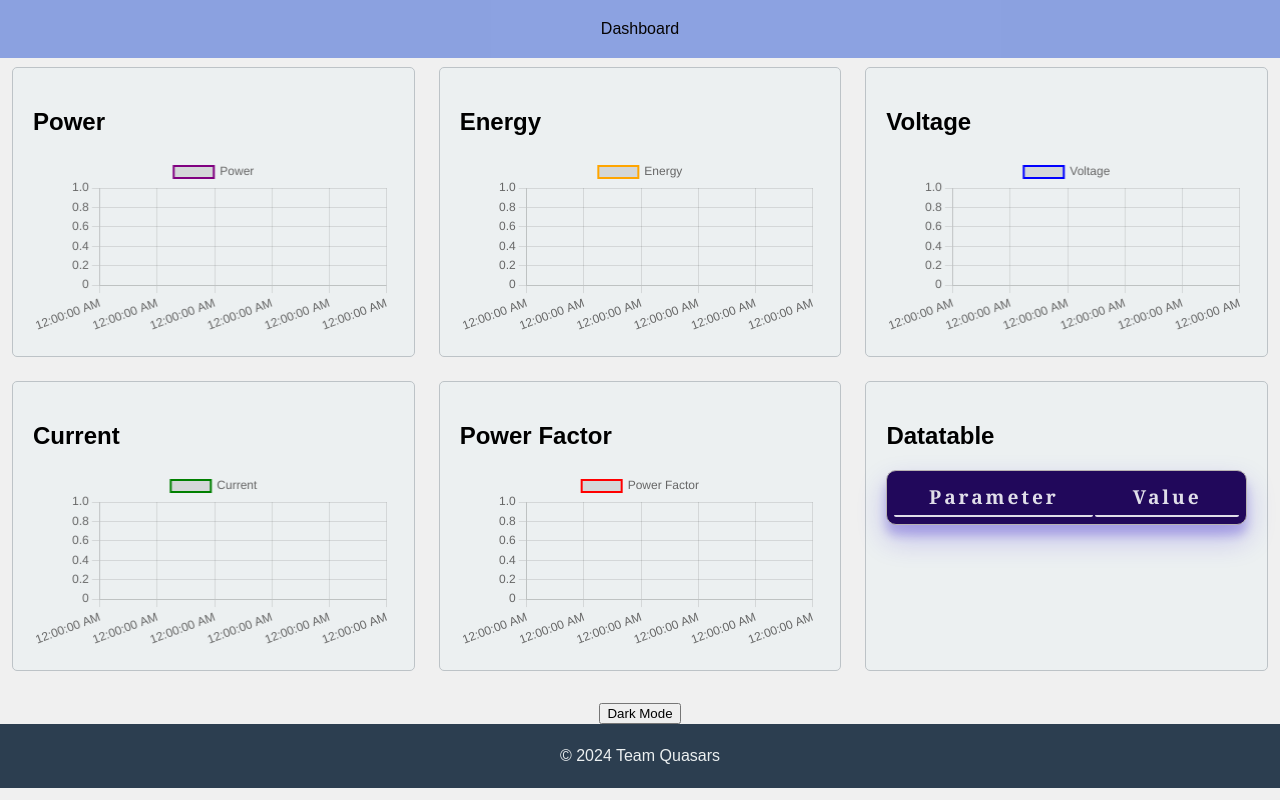
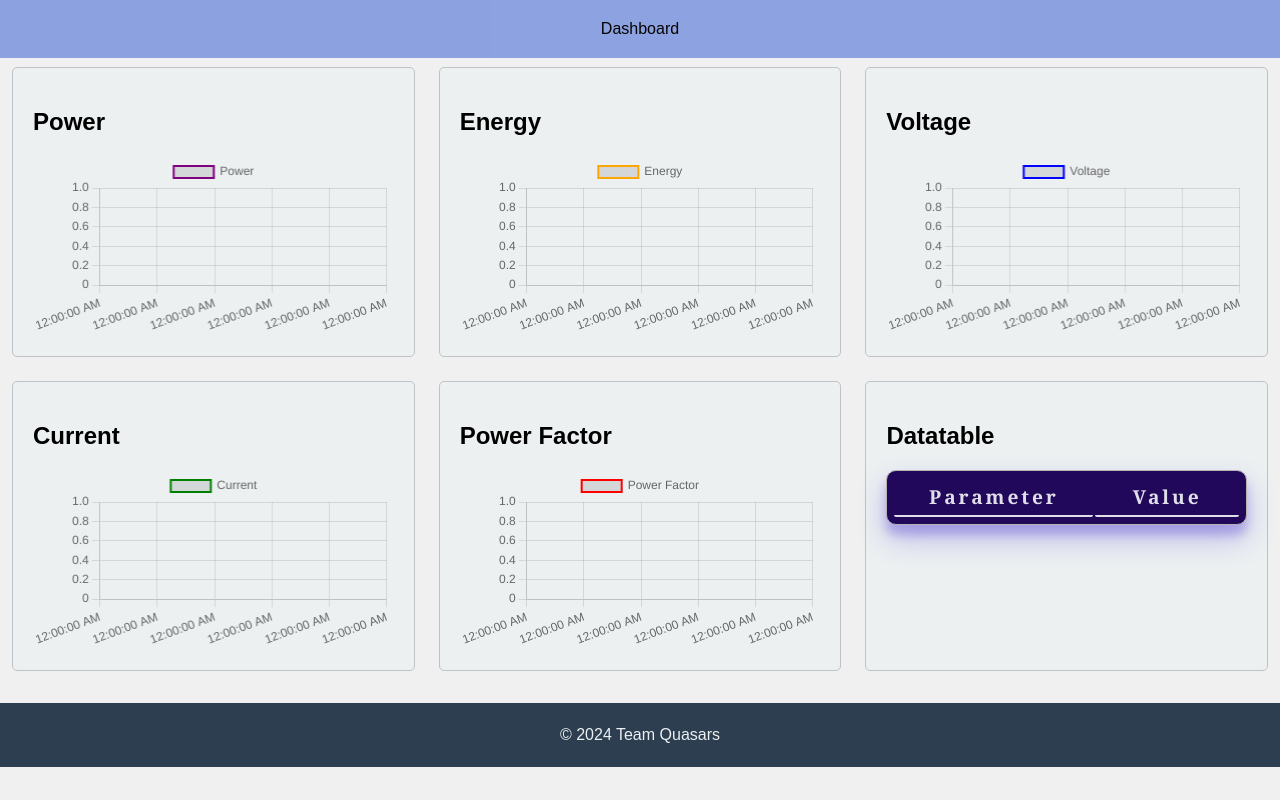
Before and after one commit to rushalim/quasars, a plain HTML site: page index.html in a window 1280 px wide. Drawn offline with nearby package versions, Linux system fonts and the light colour scheme; no server answers; a web font is replaced by a local one.

Commit message:
Update index.html

```diff
--- a/index.html
+++ b/index.html
@@ -75,20 +75,14 @@
         </div>
     </section>
 
-    <button onclick="myFunction()"> Dark Mode</button>
+
 
 
     <footer>
         <p>&copy; 2024 Team Quasars</p>
     </footer>
 
-    <script>
-        function myFunction() {
-           var element = document.body;
-           element.classList.toggle("dark-mode");
 
-        }
-    </script>
 
 </body>
 </html>
```
